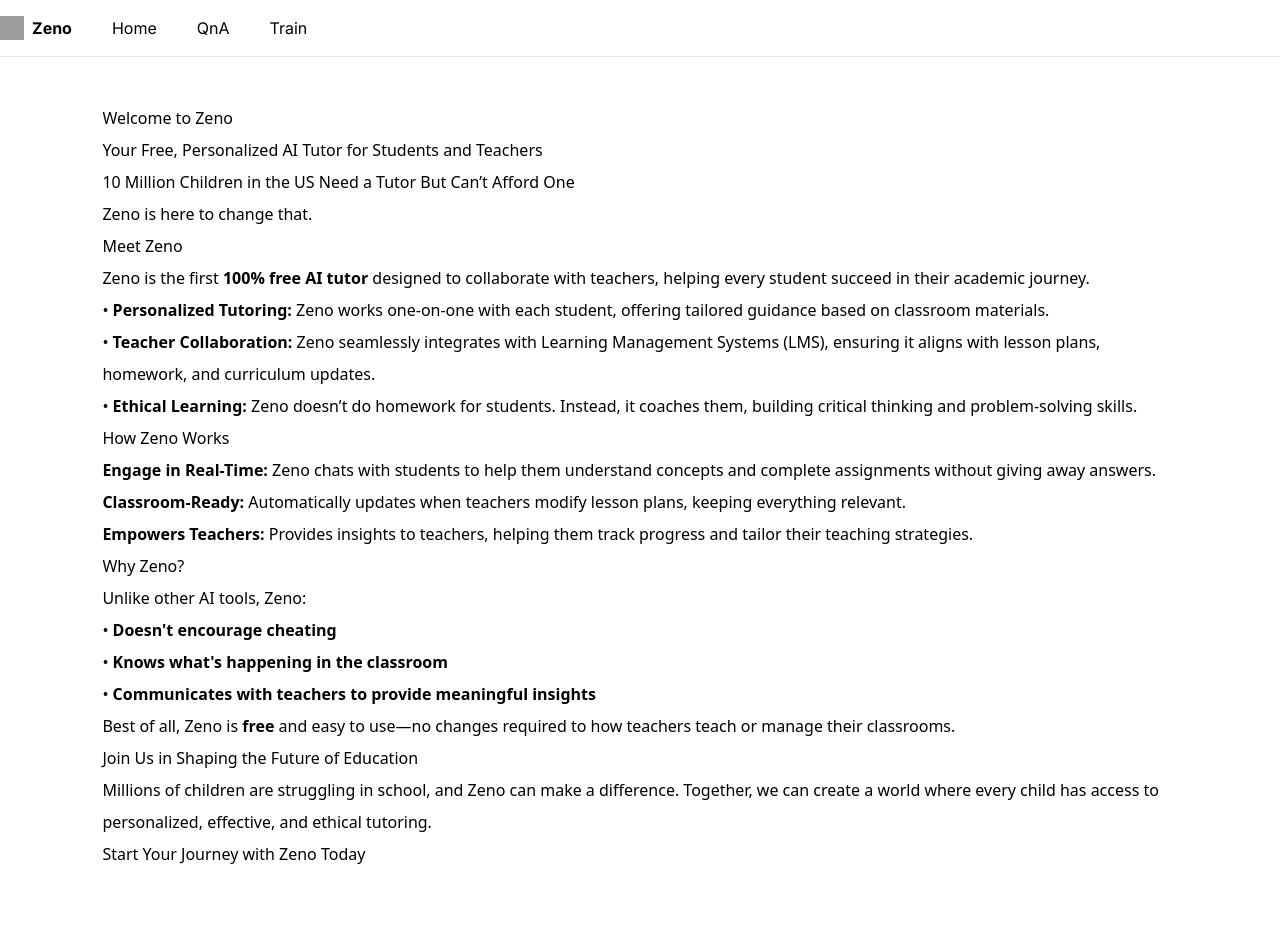
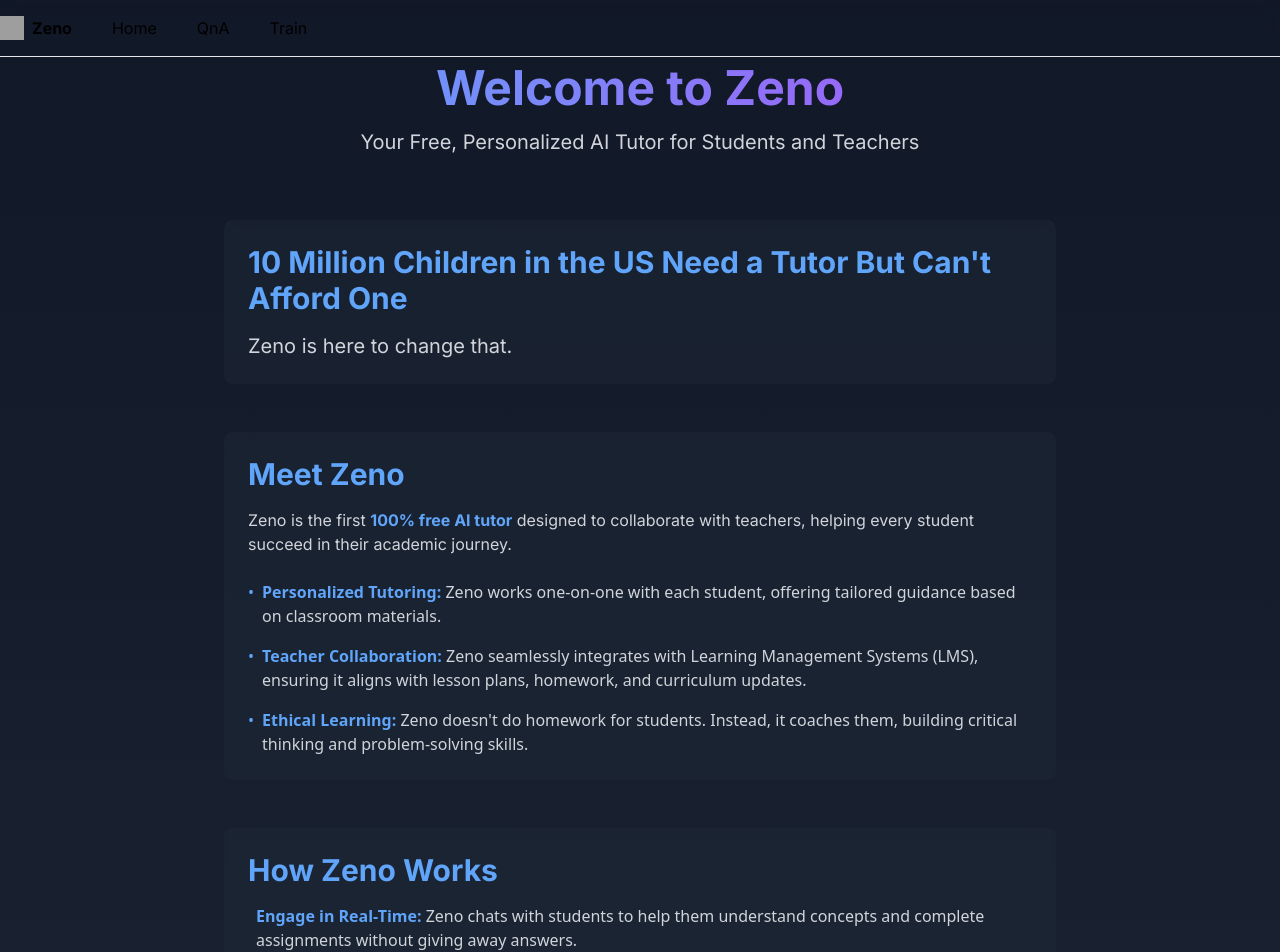
Before and after one commit to priscillaoclark/mongodb-rag-app, a Next.js app: page / in a window 1280 px wide. Shown: the top 952 px of the page. Built offline with nearby package versions, Linux system fonts and the light colour scheme; grey boxes are pictures that could not be loaded.

Commit message:
Assistant checkpoint: Update page styling with modern design
Assistant generated file changes:
- src/app/page.tsx: Update page styling with modern design

---

User prompt:

update the formatting of the page.tsx main file to be more stylish

```diff
--- a/src/app/page.tsx
+++ b/src/app/page.tsx
@@ -1,98 +1,117 @@
+
 import React from "react";
 import NavBar from "./component/navbar";
 
 const Home = () => {
   return (
-    <div>
+    <div className="min-h-screen bg-gradient-to-b from-gray-900 to-gray-800">
       <NavBar />
-      <div className="overview-text">
-        <header>
-          <h1>Welcome to Zeno</h1>
-          <p>Your Free, Personalized AI Tutor for Students and Teachers</p>
+      <div className="max-w-4xl mx-auto px-4 py-16 sm:px-6 lg:px-8 text-gray-100">
+        <header className="text-center mb-16">
+          <h1 className="text-5xl font-bold mb-4 bg-gradient-to-r from-blue-400 to-purple-500 text-transparent bg-clip-text">Welcome to Zeno</h1>
+          <p className="text-xl text-gray-300">Your Free, Personalized AI Tutor for Students and Teachers</p>
         </header>
 
-        <section>
-          <h2>
-            10 Million Children in the US Need a Tutor But Can’t Afford One
+        <section className="mb-12 p-6 bg-gray-800/50 rounded-lg backdrop-blur-sm">
+          <h2 className="text-3xl font-bold mb-4 text-blue-400">
+            10 Million Children in the US Need a Tutor But Can't Afford One
           </h2>
-          <p>Zeno is here to change that.</p>
+          <p className="text-xl text-gray-300">Zeno is here to change that.</p>
         </section>
 
-        <section>
-          <h2>Meet Zeno</h2>
-          <p>
-            Zeno is the first <strong>100% free AI tutor</strong> designed to
+        <section className="mb-12 p-6 bg-gray-800/50 rounded-lg backdrop-blur-sm">
+          <h2 className="text-3xl font-bold mb-4 text-blue-400">Meet Zeno</h2>
+          <p className="mb-6 text-gray-300">
+            Zeno is the first <strong className="text-blue-400">100% free AI tutor</strong> designed to
             collaborate with teachers, helping every student succeed in their
             academic journey.
           </p>
-          <ul>
-            <li>
-              <strong>Personalized Tutoring:</strong> Zeno works one-on-one with
+          <ul className="space-y-4 text-gray-300">
+            <li className="flex items-start">
+              <span className="mr-2 text-blue-400">•</span>
+              <div>
+                <strong className="text-blue-400">Personalized Tutoring:</strong> Zeno works one-on-one with
                 each student, offering tailored guidance based on classroom
                 materials.
+              </div>
             </li>
-            <li>
-              <strong>Teacher Collaboration:</strong> Zeno seamlessly integrates
+            <li className="flex items-start">
+              <span className="mr-2 text-blue-400">•</span>
+              <div>
+                <strong className="text-blue-400">Teacher Collaboration:</strong> Zeno seamlessly integrates
                 with Learning Management Systems (LMS), ensuring it aligns with
                 lesson plans, homework, and curriculum updates.
+              </div>
             </li>
-            <li>
-              <strong>Ethical Learning:</strong> Zeno doesn’t do homework for
+            <li className="flex items-start">
+              <span className="mr-2 text-blue-400">•</span>
+              <div>
+                <strong className="text-blue-400">Ethical Learning:</strong> Zeno doesn't do homework for
                 students. Instead, it coaches them, building critical thinking and
                 problem-solving skills.
+              </div>
             </li>
           </ul>
         </section>
 
-        <section>
-          <h2>How Zeno Works</h2>
-          <ol>
-            <li>
-              <strong>Engage in Real-Time:</strong> Zeno chats with students to
+        <section className="mb-12 p-6 bg-gray-800/50 rounded-lg backdrop-blur-sm">
+          <h2 className="text-3xl font-bold mb-4 text-blue-400">How Zeno Works</h2>
+          <ol className="space-y-4 text-gray-300 list-decimal list-inside">
+            <li className="flex items-start">
+              <div className="ml-2">
+                <strong className="text-blue-400">Engage in Real-Time:</strong> Zeno chats with students to
                 help them understand concepts and complete assignments without
                 giving away answers.
+              </div>
             </li>
-            <li>
-              <strong>Classroom-Ready:</strong> Automatically updates when
+            <li className="flex items-start">
+              <div className="ml-2">
+                <strong className="text-blue-400">Classroom-Ready:</strong> Automatically updates when
                 teachers modify lesson plans, keeping everything relevant.
+              </div>
             </li>
-            <li>
-              <strong>Empowers Teachers:</strong> Provides insights to teachers,
+            <li className="flex items-start">
+              <div className="ml-2">
+                <strong className="text-blue-400">Empowers Teachers:</strong> Provides insights to teachers,
                 helping them track progress and tailor their teaching strategies.
+              </div>
             </li>
           </ol>
         </section>
 
-        <section>
-          <h2>Why Zeno?</h2>
-          <p>Unlike other AI tools, Zeno:</p>
-          <ul>
-            <li>
+        <section className="mb-12 p-6 bg-gray-800/50 rounded-lg backdrop-blur-sm">
+          <h2 className="text-3xl font-bold mb-4 text-blue-400">Why Zeno?</h2>
+          <p className="mb-4 text-gray-300">Unlike other AI tools, Zeno:</p>
+          <ul className="space-y-2 mb-6 text-gray-300">
+            <li className="flex items-center">
+              <span className="mr-2 text-blue-400">•</span>
               <strong>Doesn't encourage cheating</strong>
             </li>
-            <li>
+            <li className="flex items-center">
+              <span className="mr-2 text-blue-400">•</span>
               <strong>Knows what's happening in the classroom</strong>
             </li>
-            <li>
-              <strong>
-                Communicates with teachers to provide meaningful insights
-              </strong>
+            <li className="flex items-center">
+              <span className="mr-2 text-blue-400">•</span>
+              <strong>Communicates with teachers to provide meaningful insights</strong>
             </li>
           </ul>
-          <p>
-            Best of all, Zeno is <strong>free</strong> and easy to use—no
+          <p className="text-gray-300">
+            Best of all, Zeno is <strong className="text-blue-400">free</strong> and easy to use—no
             changes required to how teachers teach or manage their classrooms.
           </p>
         </section>
 
-        <section class="cta">
-          <h2>Join Us in Shaping the Future of Education</h2>
-          <p>
+        <section className="text-center p-8 bg-blue-600 rounded-lg shadow-xl">
+          <h2 className="text-3xl font-bold mb-4 text-white">Join Us in Shaping the Future of Education</h2>
+          <p className="mb-6 text-gray-100">
             Millions of children are struggling in school, and Zeno can make a
             difference. Together, we can create a world where every child has
             access to personalized, effective, and ethical tutoring.
           </p>
-          <a href="#get-started">Start Your Journey with Zeno Today</a>
+          <a href="#get-started" className="inline-block px-8 py-3 bg-white text-blue-600 font-semibold rounded-lg hover:bg-gray-100 transition-colors">
+            Start Your Journey with Zeno Today
+          </a>
         </section>
       </div>
     </div>
```
Lines whose indentation alone changed are shown as unchanged.
